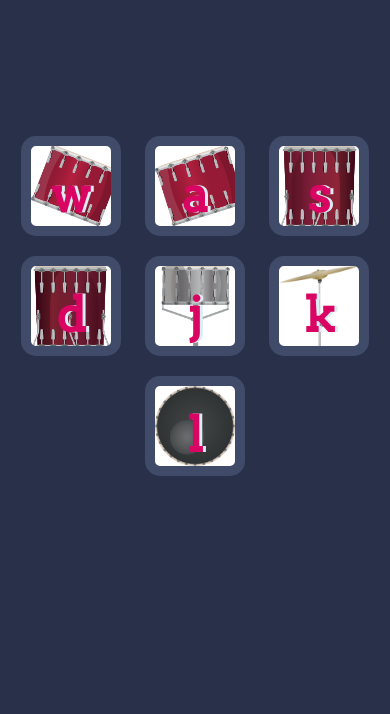
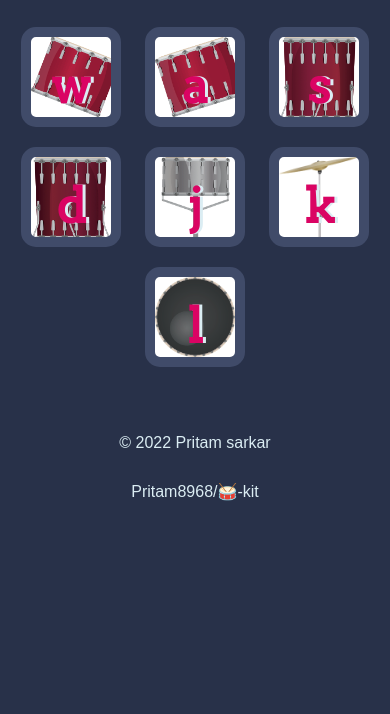
Before and after one commit to Pritam8968/drum-kit, a plain HTML site: page index.html in a window 390 px wide. Shown: the part 112-826 px from the top of the page. Drawn offline with Linux system fonts and the light colour scheme.

Commit message:
added footer links ans worked on responsiveness

```diff
--- a/index.html
+++ b/index.html
@@ -9,7 +9,7 @@
 		<title>Drum Kit</title>
 		<link rel="stylesheet" href="styles.css" />
 		<link href="https://fonts.googleapis.com/css?family=Arvo" rel="stylesheet" />
-		<link rel="shortcut icon" href="images/favicon.ico" type="image/x-icon">
+		<link rel="shortcut icon" href="images/favicon.ico" type="image/x-icon" />
 	</head>
 
 	<body>
@@ -27,7 +27,10 @@
 				<button class="l drum">l</button>
 			</div>
 		</main>
-		<footer>&copy; 2022 Pritam sarkar</footer>
+		<footer>
+			&copy; 2022 Pritam sarkar
+			<p><a href="https://github.com/Pritam8968/drum-kit">Pritam8968/🥁-kit</a></p>
+		</footer>
 		<script src="index.js"></script>
 	</body>
 </html>
--- a/styles.css
+++ b/styles.css
@@ -10,17 +10,28 @@ h1 {
 	text-shadow: 3px 0 #da0463;
 }
 header {
-	height: 20vh;
+	height: 20%;
 }
 main {
-	height: 70vh;
+	height: 70%;
 }
 footer {
 	color: #dbedf3;
 	font-family: sans-serif;
-	height: 10vh;
+	height: 10%;
+	padding-top: 20px;
 }
-
+footer a {
+	color: #dbedf3;
+	display: block;
+	margin: 30px auto 0;
+	text-decoration: none;
+	width: 50%;
+}
+footer a:hover {
+	color: #da0463;
+	transform: scale(1.2);
+}
 .w {
 	background: url("images/tom1.png");
 }
```
Also changed, not shown: 1 other file.
